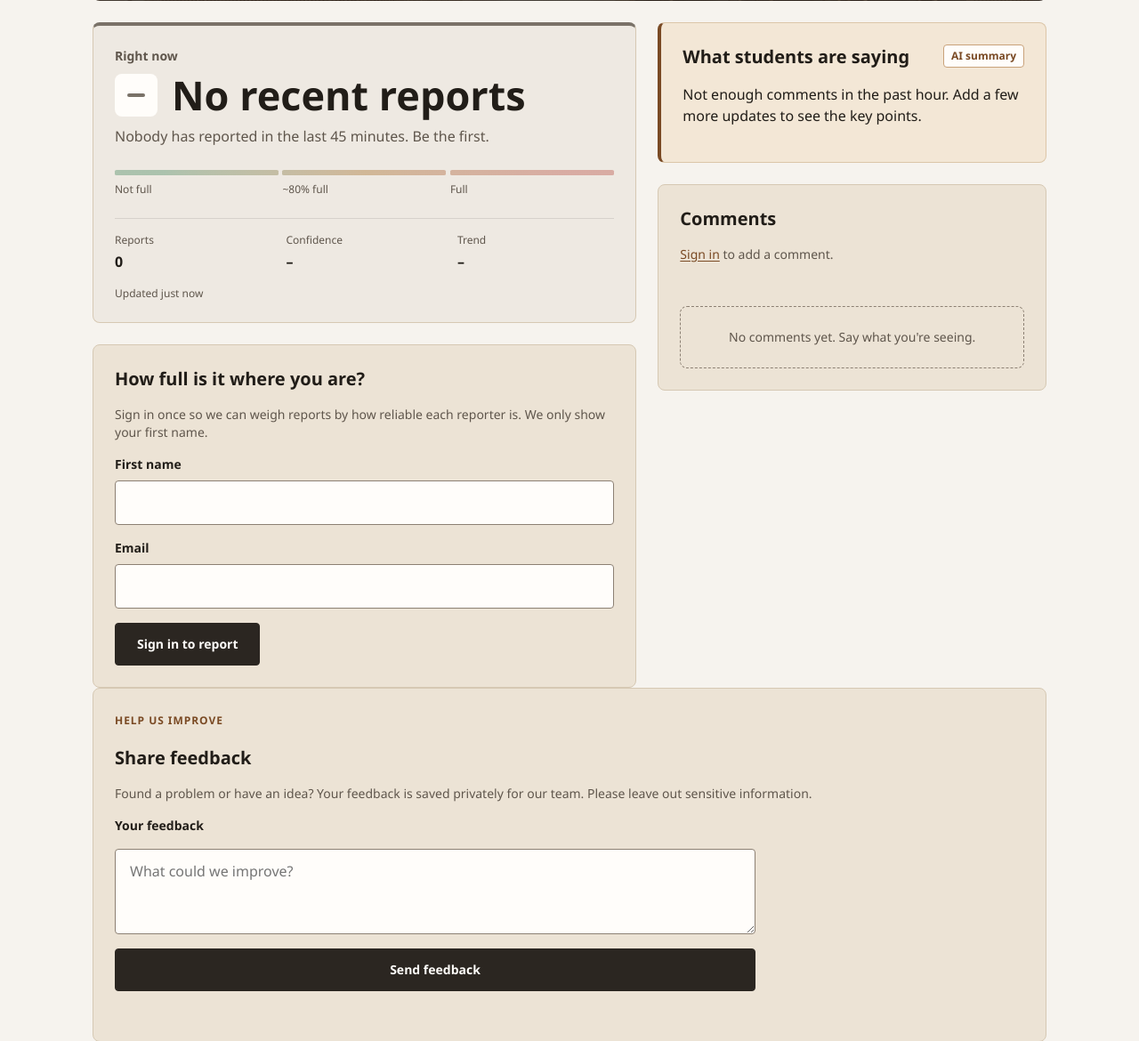
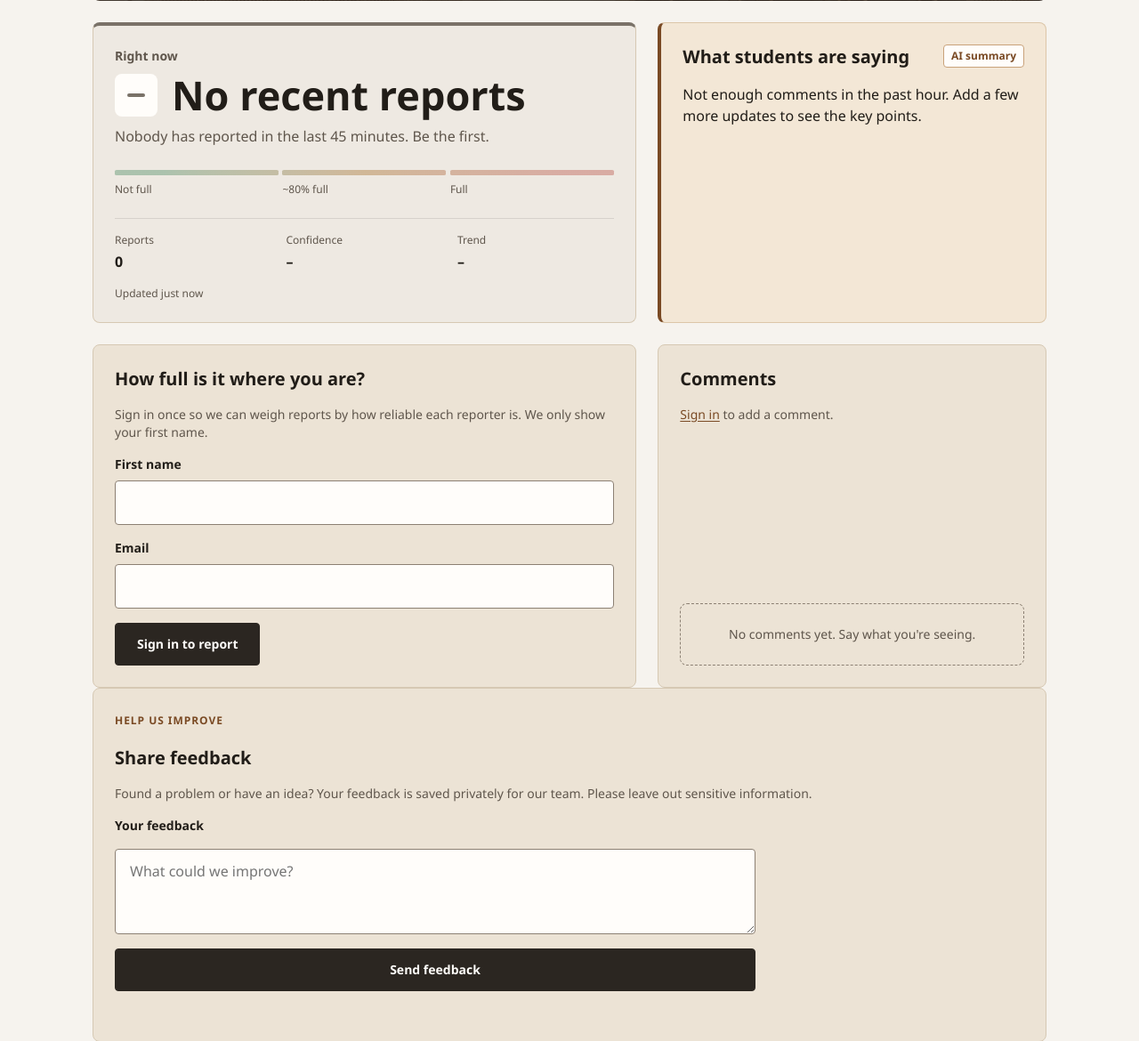
Before and after one commit to Conor-Collins1/Hack-UCD-1, a FastAPI app: page / in a window 1280 px wide. Shown: the part 396-1566 px from the top of the page at 89% size. Run offline with FastAPI, Linux system fonts and the light colour scheme; data that the repository does not hold is empty; some libraries are stand-ins or nearby versions.

Commit message:
Compact comments and align with the report card

```diff
--- a/static/style.css
+++ b/static/style.css
@@ -509,5 +509,19 @@ button:disabled { cursor: not-allowed; opacity: .6; }
 .panel--you .notice { background: rgba(255,253,250,.12); color: var(--surface); border-color: var(--ribbon); }
 
 /* Keep discussions contained while leaving the comment form visible. */
-#comments { max-height: 24rem; overflow-y: auto; overscroll-behavior-y: contain; scrollbar-gutter: stable; padding-right: var(--s1); }
+#comments { max-height: 12rem; overflow-y: auto; overscroll-behavior-y: contain; scrollbar-gutter: stable; padding-right: var(--s1); }
 #comments:empty { padding-right: 0; }
+
+/* Compact comments, aligned to the reporting card on wider screens. */
+.comments-card #comment { min-height: 64px; max-height: 96px; }
+.comments-card .form { gap: var(--s1); }
+.comments-card .comment-list { margin-top: var(--s2); }
+@media (min-width: 840px) {
+  .layout__main, .layout__side { display: contents; }
+  #status-card { grid-column: 1; grid-row: 1; }
+  #summary-card { grid-column: 2; grid-row: 1; }
+  #report-card { grid-column: 1; grid-row: 2; }
+  .comments-card { grid-column: 2; grid-row: 2; contain: size; min-height: 0; overflow: auto; display: flex; flex-direction: column; }
+  .comments-card > :not(#comments) { flex: none; }
+  .comments-card #comments { flex: 1 1 auto; min-height: 0; max-height: none; }
+}
--- a/templates/index.html
+++ b/templates/index.html
@@ -101,12 +101,12 @@
     </section>
 
     <!-- Comments -->
-    <section class="card" aria-labelledby="comments-heading">
+    <section class="card comments-card" aria-labelledby="comments-heading">
       <h2 id="comments-heading" class="title">Comments</h2>
       <form class="form" id="comment-form" novalidate hidden>
         <div class="field">
           <label for="comment">Add a comment</label>
-          <textarea id="comment" rows="3" maxlength="280" required aria-describedby="comment-help comment-count comment-ai-note"
+          <textarea id="comment" rows="2" maxlength="280" required aria-describedby="comment-help comment-count comment-ai-note"
             placeholder="e.g. Plenty of seats on level 2"></textarea>
           <div class="field__help">
             <span id="comment-help">Visible to everyone. Don't share personal details.</span>
```
